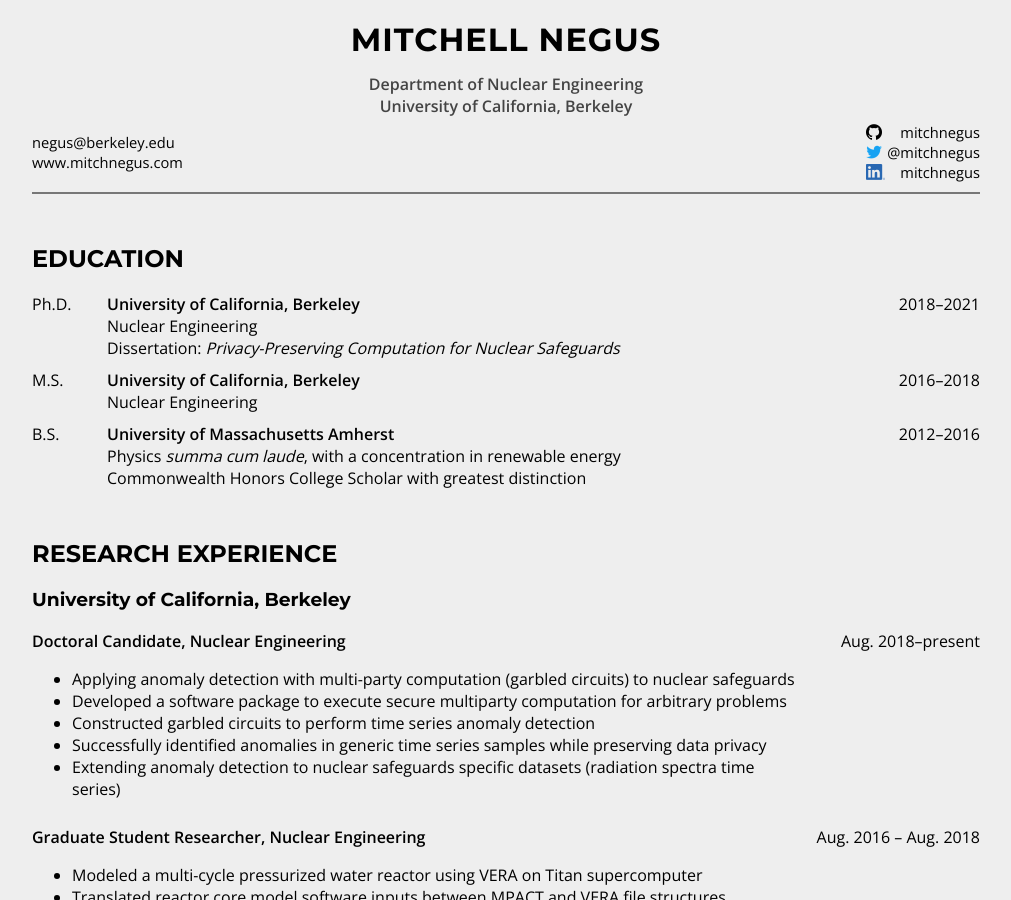
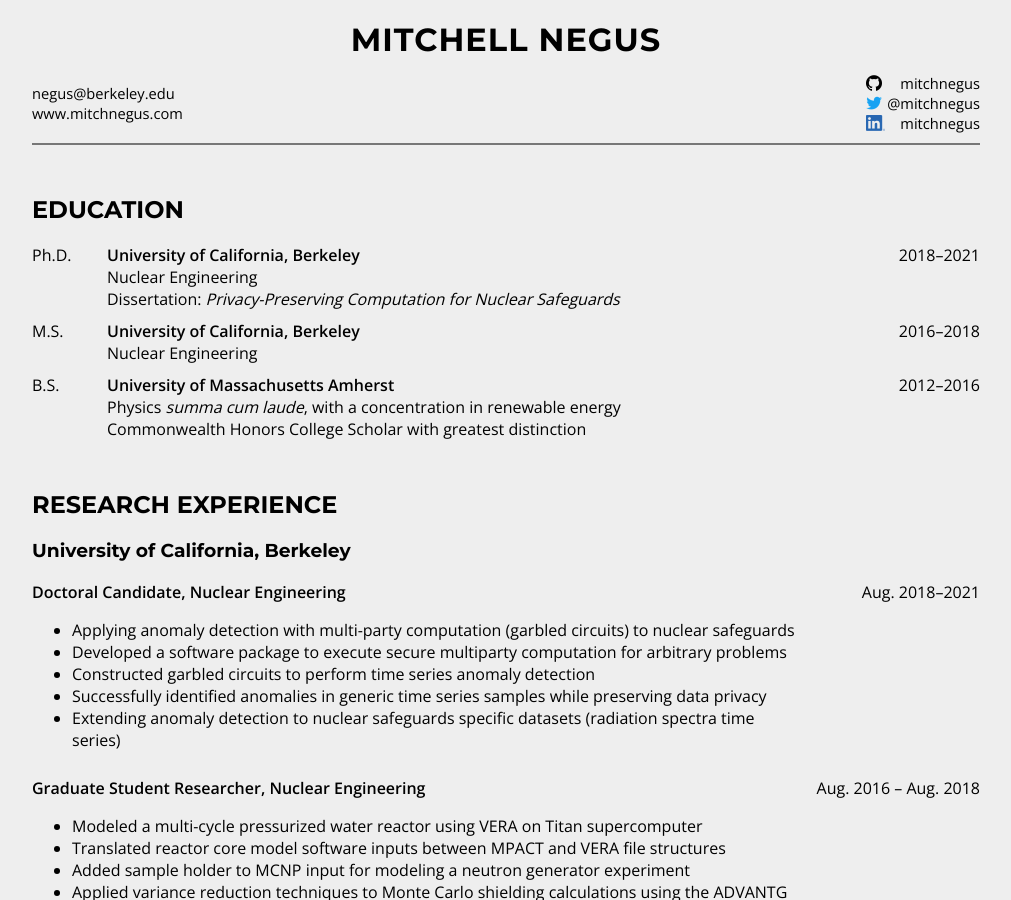
Before and after one commit to mitchnegus/negus_cv, a Jekyll site: the page built from index.html, in a window 1280 px wide and 900 px high. Shown: the whole window, without its empty margins (134-1145 px from the left). Built offline with Jekyll 4.4.1, drawn with Linux system fonts in a browser that asks for light colours.

Commit message:
updated CV to reflect graduation

```diff
--- a/cv/header.html
+++ b/cv/header.html
@@ -6,8 +6,8 @@
 	</div>
 
 	<div id="employer">
-		<div class="department">Department of Nuclear Engineering</div>
-		<div class="institution">University of California, Berkeley</div>
+    <!-- <div class="department"></div> -->
+    <!-- <div class="institution"></div> -->
 	</div>
 
 	<div id="contact">
--- a/cv/research.html
+++ b/cv/research.html
@@ -15,7 +15,7 @@
 					<li>Extending anomaly detection to nuclear safeguards specific datasets (radiation spectra time series)</li>
 				</ul>
 			</div>
-			<div class="duration">Aug. 2018–present</div>
+			<div class="duration">Aug. 2018–2021</div>
 		</div>
 
 		<div class="experience">
```
